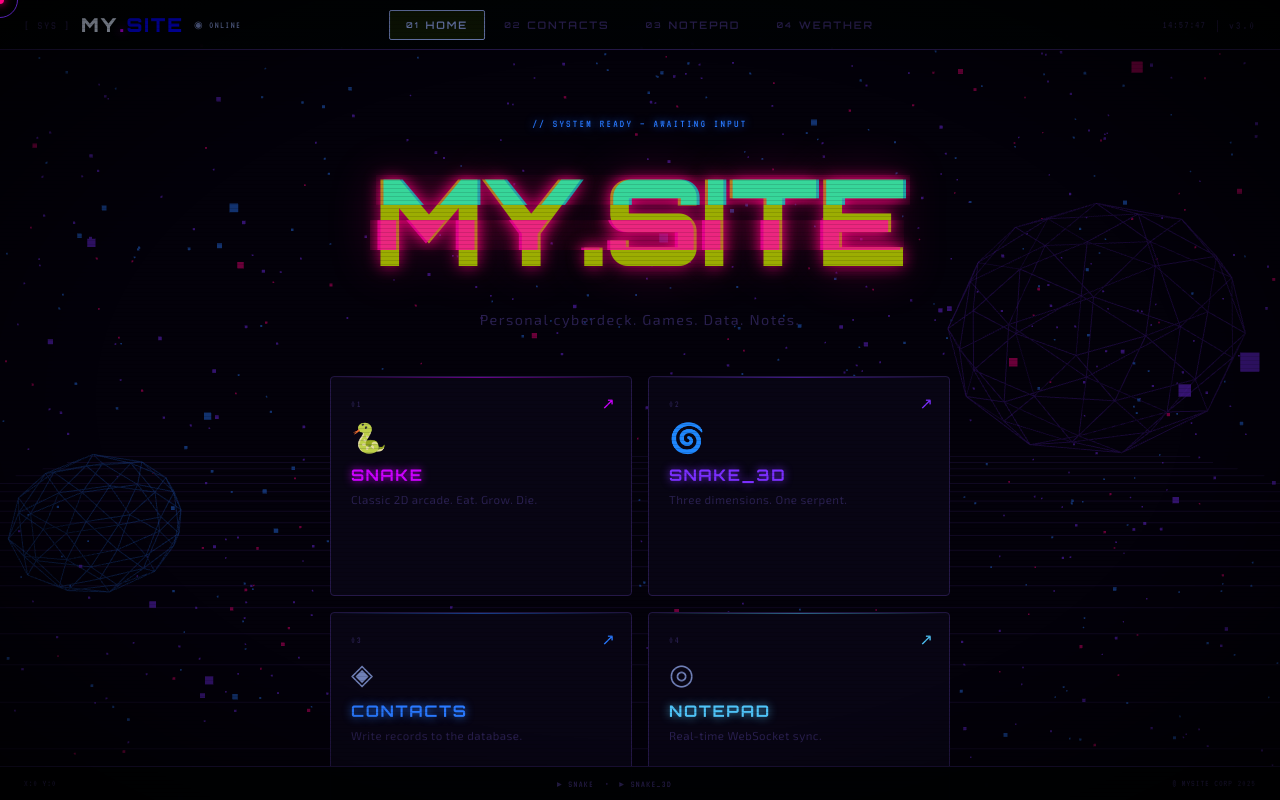
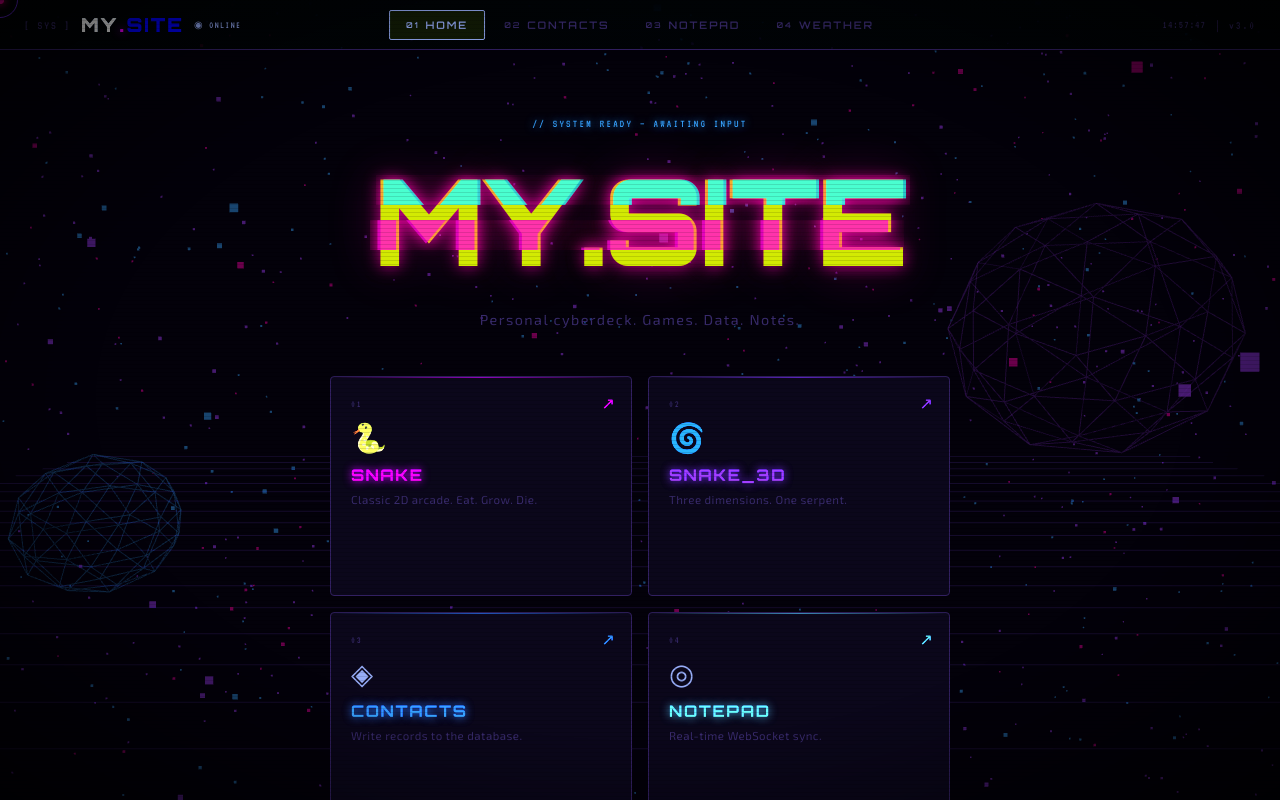
Before and after one commit to ktigkos/mysite, a React (Vite) app in the folder frontend/: page / in a window 1280 px wide. Built offline with nearby package versions, Linux system fonts and the light colour scheme.

Commit message:
style: add brightness filter to Shell component for enhanced visuals

```diff
--- a/frontend/src/components/Shell.module.css
+++ b/frontend/src/components/Shell.module.css
@@ -2,6 +2,7 @@
   position: relative; min-height: 100vh;
   display: flex; flex-direction: column;
   animation: flicker 8s ease infinite;
+  filter: brightness(1.35);
 }
 
 /* ── Corners ─────────────────────────────────────────────── */
```
